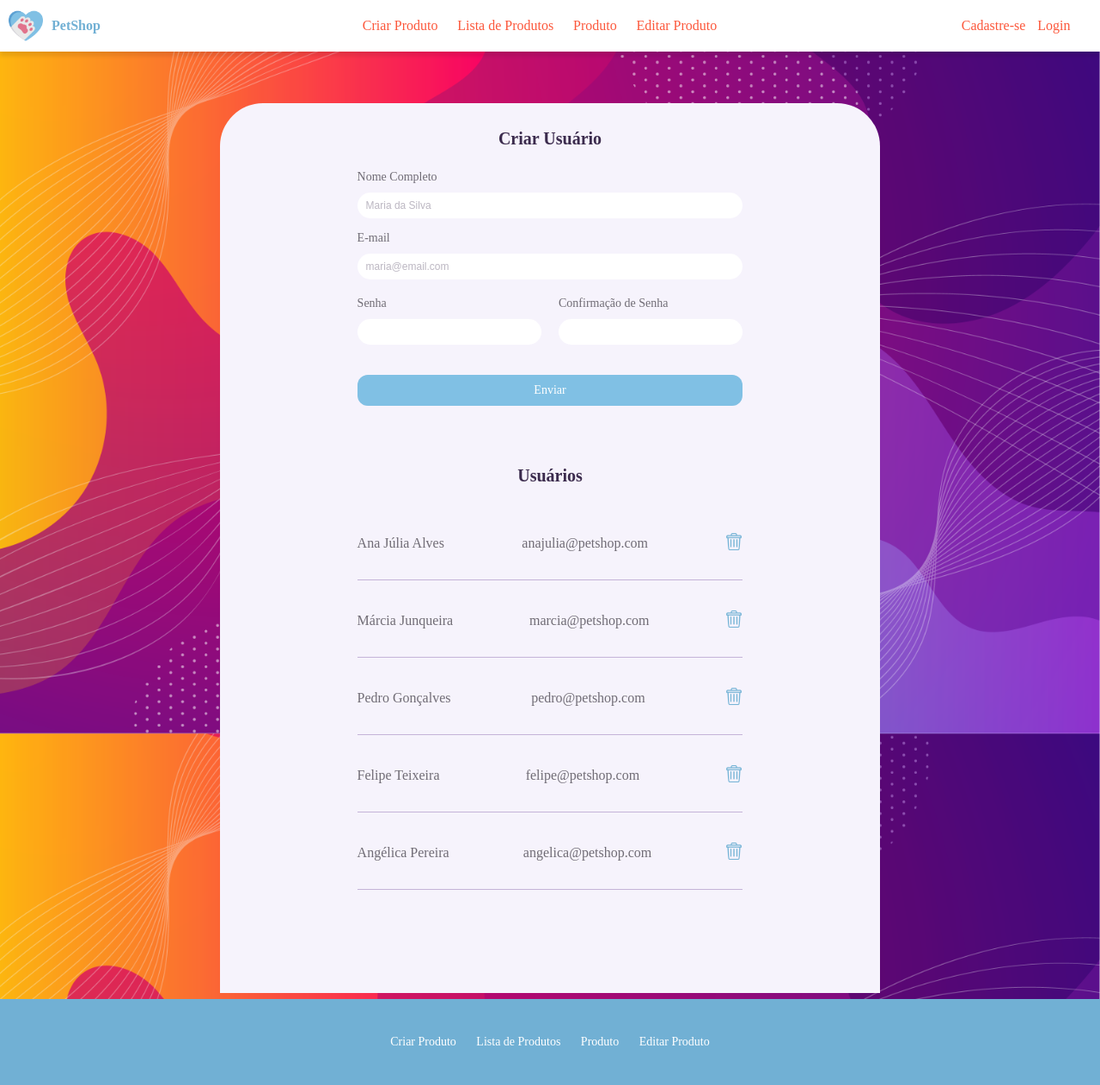
After one commit to RenataRochaAlves/adm-ecommerce, a PHP site: page /createUsuario.php in a window 1280 px wide. The commit adds this page. Shown: the whole page at 86% size. Run offline with PHP 8.4, Linux system fonts and the light colour scheme; data that the repository does not hold is empty; some web fonts are replaced.

Commit message:
adicionando o front do createUsuario

```diff
--- /dev/null
+++ b/createUsuario.php
@@ -0,0 +1,126 @@
+<?php
+
+include('includes/functions.php');
+
+$menu = ["Criar Produto", "Lista de Produtos", "Produto", "Editar Produto"];
+
+$usuarios = [["nome" => "Ana Júlia Alves",
+            "email" => "anajulia@petshop.com"],
+            ["nome" => "Márcia Junqueira",
+            "email" => "marcia@petshop.com"],
+            ["nome" => "Pedro Gonçalves",
+            "email" => "pedro@petshop.com"],
+            ["nome" => "Felipe Teixeira",
+            "email" => "felipe@petshop.com"],
+            ["nome" => "Angélica Pereira",
+            "email" => "angelica@petshop.com"]];
+
+$nome = "";
+$email = "";
+$senha = "";
+$confirmacao = "";
+
+// criando a persistência de dados
+if($_POST){
+    $nome = $_POST['nomeUsuario'];
+    $email = $_POST['emailUsuario'];
+    $senha = $_POST['senhaUsuario'];
+    $confirmacao = $_POST['confirmacaoUsuario'];
+}
+
+
+// addProduto($nome, $descricao, $preco, $imagem);
+
+?>
+
+<!DOCTYPE html>
+<html lang="en">
+<head>
+    <meta charset="UTF-8">
+    <meta name="viewport" content="width=device-width, initial-scale=1.0">
+    <link rel="stylesheet" href="css/createUsuario.css">
+    <title>Criar Usuário | PetShop</title>
+</head>
+<body>
+    <header>
+        <div>
+            <img src="img/031-paw.png" alt="E-commerce Logo">
+            <h2>PetShop</h2>
+        </div>
+        <nav class="menu">
+            <ul>
+                <?php foreach($menu as $value): ?>
+                <li><a href="#"><?= $value ?></a></li>
+                <?php endforeach ?>
+            </ul>
+        </nav>
+        <nav class="login">
+            <ul>
+                <li><a href="">Cadastre-se</a></li>
+                <li><a href="">Login</a></li>
+            </ul>
+        </nav>
+    </header>
+
+    <main>
+        <div id="conteudo">
+
+            <h3>Criar Usuário</h3>
+
+            <form action="createUsuario.php" method="POST">
+
+                <div id="nome">
+                <label for="nomeUsuario">Nome Completo</label><br>
+                    <input type="text" name="nomeUsuario" id="nomeUsuario" value="<?= $nome ?>" placeholder="Maria da Silva" required><br>
+                    <?php ($nomeOk? '' : '<span class="erro">O nome é muito curto')?>
+                </div>
+
+                <div id="email">
+                <label for="emailUsuario">E-mail</label><br>
+                <input type="email" name="emailUsuario" id="emailUsuario" value="<?= $email ?>" placeholder="maria@email.com" required><br>
+                </div>
+
+                <div id ="senhas">
+                <div id="senha">
+                <label for="senhaUsuario">Senha</label><br>
+                    <input type="password" name="senhaUsuario" id="senhaUsuario" value="<?= $senha ?>" required><br>
+                </div>
+
+                <div id="confirmacao">
+                <label for="confirmacaoUsuario">Confirmação de Senha</label><br>
+                    <input type="password" name="confirmacaoUsuario" id="confirmacaoUsuario" value="<?= $confirmacao ?>" required><br>
+                </div>
+                </div>
+
+                <div>
+                <button type="submit">Enviar</button>
+                </div>
+            </form>
+
+
+            <h3>Usuários</h3>
+
+
+            <?php foreach($usuarios as $value): ?>
+                    <div class="usuario">
+                        <ul>
+                        <li><?= $value["nome"] ?></li>
+                        <li><?= $value["email"] ?></li>
+                        <li><a href=""><img src="img/remove.png" alt="remover"></a></li>
+                        </ul>
+                    </div>
+            <?php endforeach; ?>
+
+    </main>
+
+    <footer>
+        <nav class="menu-footer">
+                <ul>
+                    <?php foreach($menu as $value): ?>
+                    <li><a href="#"><?= $value ?></a></li>
+                    <?php endforeach ?>
+                </ul>
+            </nav>
+    </footer>
+</body>
+</html>
--- /dev/null
+++ b/css/createUsuario.css
@@ -0,0 +1,259 @@
+* {
+    padding: 0;
+    margin: 0;
+    box-sizing: border-box;
+}
+
+html {
+    font-size: 14px;
+}
+
+@font-face {
+    font-family: avenir;
+    src: url(../font/Avenir.ttc);
+}
+
+@font-face {
+    font-family: avenirnext;
+    src: url(../font/Avenir\ Next.ttc);
+}
+
+body {
+    font-family: avenir, avenirnext;
+    background-image: url(../img/background.png);
+    background-size: cover;
+    background-repeat: no-repeat;
+    background-attachment: fixed;
+    display: flex;
+    flex-direction: column;
+}
+
+/* aqui começa o header */
+
+header {
+    display: flex;
+    position: fixed;
+    justify-content: space-between;
+    align-items: center;
+    box-shadow: 0px 5px 5px rgba(0, 0, 0, 0.1);
+    z-index: 3;
+    background-color: white;
+    width: 100%;
+}
+
+header div {
+    display: flex;
+    flex-direction: row;
+    justify-content: center;
+    align-items: center;
+}
+
+header img {
+    width: 40px;
+    height: auto;
+    margin: 10px;
+}
+
+header h2 {
+    font-family: avenirnext;
+    font-size: 16px;
+    color: #71b0d4;
+}
+
+header nav {
+    display: inline-block;
+}
+
+.menu {
+    width: 50%;
+    margin-left: 5%;
+}
+
+.login {
+    width: 15%;
+}
+
+header nav ul {
+    width: 100%;
+    display: flex;
+    justify-content: center;
+}
+
+header nav ul li{
+    display: inline-block;
+    font-family: avenirnext;
+    margin-right: 2%;
+    color: #fc573b;
+    font-size: 16px;
+}
+
+header nav ul li a{
+    text-decoration: none;
+    color: #fc573b;
+    padding: 3px;
+    padding-left: 5px;
+    padding-right: 5px;
+}
+
+header nav ul li a:hover {
+    color: #ffe6e2;
+    background-color: #fc573b;
+}
+
+/* aqui começa o formulário de cadastro de produtos */
+
+main {
+    display: flex;
+    height: 650px;
+    align-items: center;
+    flex-direction: column;
+}
+
+#conteudo {
+    display: flex;
+    width: 60%;
+    align-items: center;
+    justify-content: center;
+    background-color: rgb(246, 243, 252);
+    flex-flow: column nowrap;
+    padding: 10px;
+    padding-bottom: 120px;
+    margin-top: 120px;
+    border-top-left-radius: 50px;
+    border-top-right-radius: 50px;
+    color: rgb(112, 108, 117);
+}
+
+#conteudo h3{
+    font-family: avenirnext;
+    color: rgb(59, 43, 77);
+    font-size: 20px;
+    margin-top: 20px;
+    margin-bottom: 20px;
+}
+
+/* aqui começa o formulário */
+
+#conteudo form {
+    display: flex;
+    justify-content: center;
+    align-items: center;
+    flex-direction: column;
+    width: 100%;
+}
+
+#conteudo div {
+    width: 60%;
+    /* margin-left: 25%; */
+    margin-top: 5px;
+}
+
+#senhas {
+    display: flex;
+    flex-direction: row;
+    justify-content: space-between;
+    margin-bottom: 20px;
+}
+
+#senhas div {
+    width: calc(100% / 2 - 10px);
+    display: inline;
+}
+
+#conteudo div input {
+    width: 100%;
+    padding: 8px;
+    padding-left: 10px;
+    margin-top: 10px;
+    margin-bottom: 10px;
+    border: none;
+    border-radius: 15px;
+    color: rgb(67, 60, 75);
+    font-size: 12px;
+}
+
+#conteudo div ::-webkit-input-placeholder {
+    color: rgb(188, 183, 194);
+}
+
+
+#conteudo button {
+    width: 100%;
+    font-size: 14px;
+    font-family: avenirnext;
+    border-radius: 12px;
+    border: none;
+    color: white;
+    background-color: #80c0e4;
+    padding: 10px;
+    margin-bottom: 50px;
+}
+
+#conteudo button:hover {
+    background-color: #71b0d4;
+}
+
+/* aqui começa a lista de usuários */
+
+.usuario {
+    display: flex;
+    flex-direction: column;
+    width: 100%;
+    padding-bottom: 30px;
+    padding-top: 30px;
+    border-bottom: 1px solid rgb(196, 179, 216);
+}
+
+
+.usuario ul li a img {
+    width: 20px;
+    height: 20px;
+}
+
+.usuario ul {
+    display: flex;
+    width: 100%;
+    justify-content: space-between;
+    align-items: center;
+}
+
+.usuario ul li {
+    font-size: 16px;
+    white-space: nowrap;
+    list-style: none;
+    display: inline-block;
+}
+
+
+
+/* aqui começa o footer */
+
+footer {
+    display: flex;
+    justify-content: center;
+    align-items: center;
+    width: 100%;
+    height: 100px;
+    background-color: #71b0d4;
+    margin-top: 40%;
+}
+
+.menu-footer {
+    width: 60%;
+    display: flex;
+    justify-content: center;
+    align-items: center;
+}
+
+.menu-footer ul li {
+    display: inline;
+    list-style: none;
+    font-family: avenirnext;
+    color: white;
+    padding: 10px;
+}
+
+.menu-footer ul li a {
+    color: white;
+    text-decoration: none;
+}
--- /dev/null
+++ b/includes/functions.php
@@ -0,0 +1,54 @@
+<?php
+
+// include('produtos.json');
+
+$produtos = ["id" => 1,
+            "nome" => "Ração Golden 1kg",
+            "descricao" => "Ração Golden sabor carne e arroz para cães adultos de raças pequenas",
+            "preco" => 13,99,
+            "imagem" => "img/produtos/Ração_Golden_Formula_Carne_e_Arroz_para_Cães_Adultos_de_Raças_Pequenas_-_1_Kg_1210469.jpg"];
+
+$json = json_encode($produtos);
+
+file_put_contents('includes/produtos.json', $json);
+
+
+// função para pegar o array associativo do json
+function carregaProdutos() {
+
+    // puxa os arquivos do json e armazena em uma variável
+    $json = file_get_contents("includes/produtos.json");
+
+    // decodifica esses arquivos em um array associativo e armazena em outra variável
+    $produtos = json_decode($json, true);
+
+    // retorna o array associativo
+    return $produtos;
+}
+
+function addProduto($nome, $descricao, $valor, $imagem){
+
+    // coloca array associativo de produtos até o momento dentro de uma variável
+    $produtos = carregaProdutos();
+
+    // armazena os dados recebidos do produto em uma variável
+    $novoProduto = ["id" => count($produtos) + 1,
+                    "nome" => $nome,
+                    "descricao" => $descricao,
+                    "valor" => $valor,
+                    "imagem" => $imagem];
+
+    // coloca os dados do produto novo dentro do array de produtos
+    $produtos[] = $novoProduto;
+
+    // codifica o array de produtos para json
+    $json = json_encode($produtos);
+
+    // verifica se o array não está vazio
+    if(strlen($produtos) > 0){
+        // transferre os dados para o arquivo json
+        file_put_contents('includes/produtos.json', $json);
+    }
+}
+
+?>
--- /dev/null
+++ b/includes/produtos.json
@@ -0,0 +1 @@
+{"id":1,"nome":"Ra\u00e7\u00e3o Golden 1kg","descricao":"Ra\u00e7\u00e3o Golden sabor carne e arroz para c\u00e3es adultos de ra\u00e7as pequenas","preco":13,"0":99,"imagem":"img\/produtos\/Rac\u0327a\u0303o_Golden_Formula_Carne_e_Arroz_para_Ca\u0303es_Adultos_de_Rac\u0327as_Pequenas_-_1_Kg_1210469.jpg"}
```
Also changed, not shown: createProduto.php (+52 -13 lines), css/createProduto.css (renamed from css/style.css, +12 -4 lines), img/produtos/Ração_Golden_Formula_Carne_e_Arroz_para_Cães_Adultos_de_Raças_Pequenas_-_1_Kg_1210469.jpg (added), img/remove.png (added), 2 other files.
